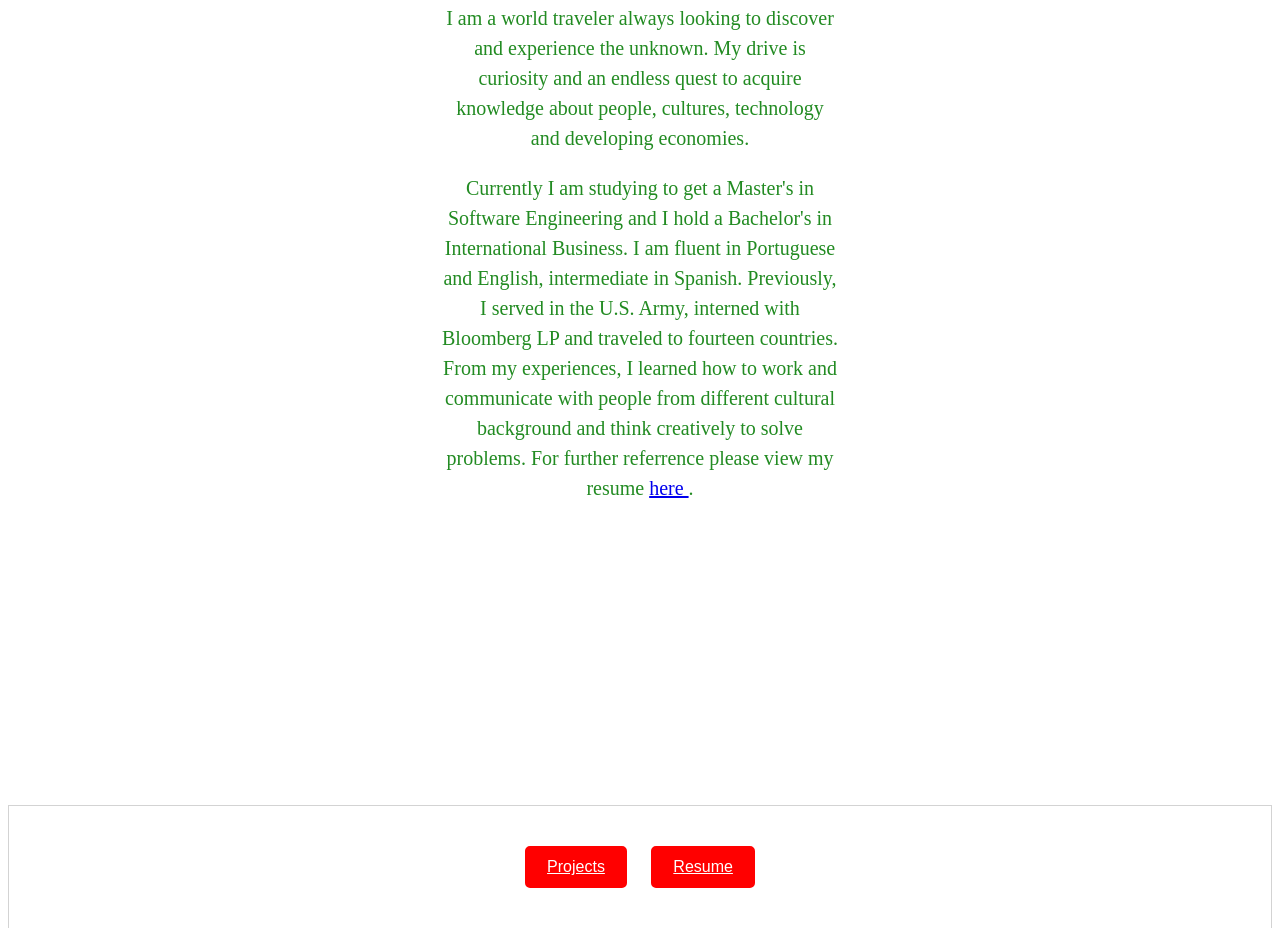
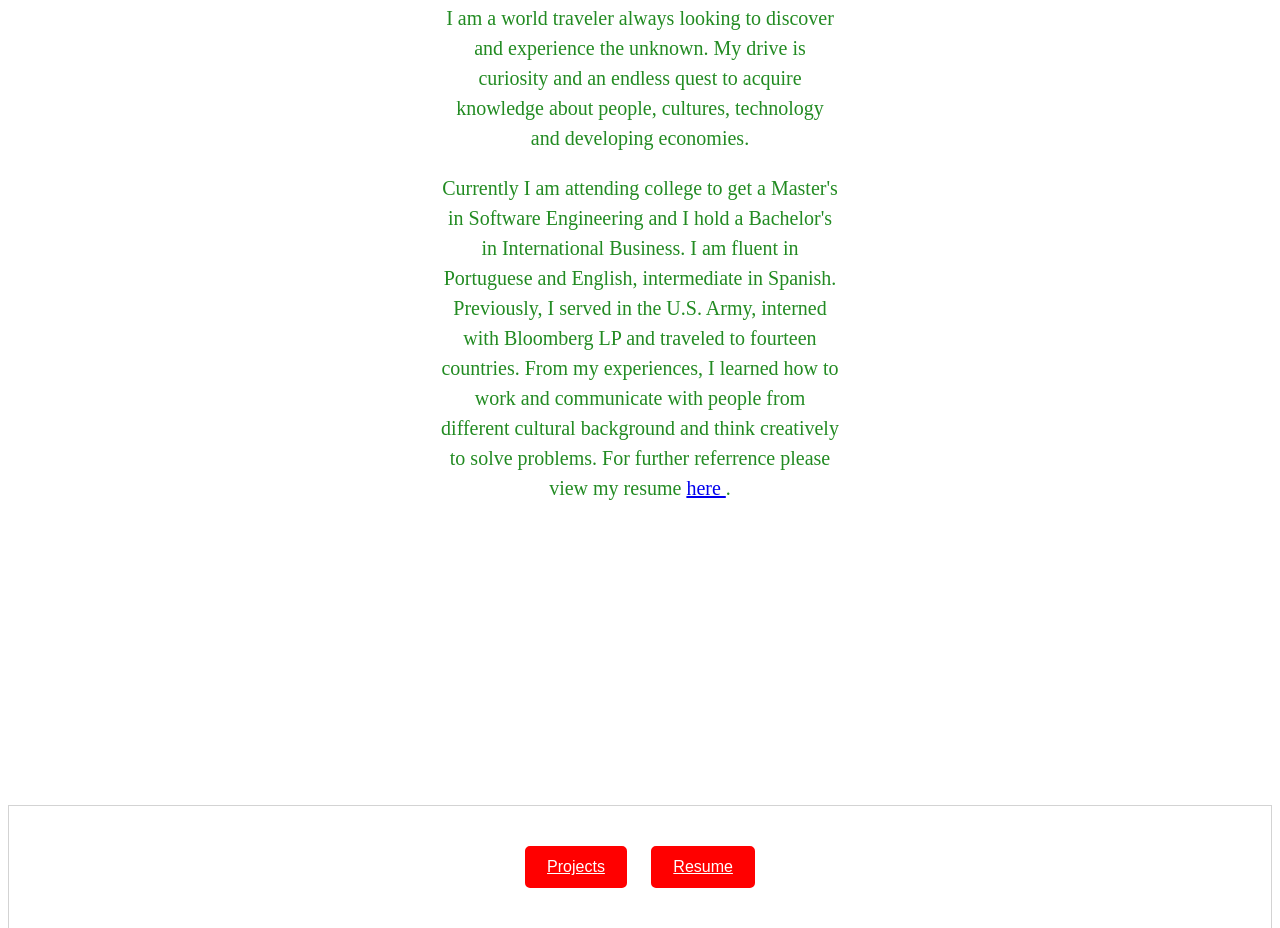
Before and after one commit to AL-Theo/al-theo.github.com, a plain HTML site: page index.html in a window 1280 px wide. Shown: the part 827-1755 px from the top of the page. Drawn offline with Linux system fonts and the light colour scheme.

Commit message:
Update index.html

```diff
--- a/index.html
+++ b/index.html
@@ -15,7 +15,7 @@
 
   <nav class = "navigation">
     <ul>
-      <a href = "Resume.pdf"> Resume </a>
+      <a href = "Resume.pdf"> Resume</a>
       <a href = "https://github.com/al-theo"> Projects </a>
     </ul>
   </nav>
@@ -37,7 +37,7 @@
   </p>
 
   <p>
-	 Currently I am studying to get a Master's in Software Engineering and I hold a Bachelor's in International Business. I am fluent in Portuguese and English, intermediate in Spanish. Previously, I served in the U.S. Army, interned with Bloomberg LP and traveled to fourteen countries. From my experiences, I learned how to work and communicate with people from different cultural background and think creatively to solve problems. For further referrence please view my resume <a href = "Resume.pdf"> here </a>.
+	 Currently I am attending college to get a Master's in Software Engineering and I hold a Bachelor's in International Business. I am fluent in Portuguese and English, intermediate in Spanish. Previously, I served in the U.S. Army, interned with Bloomberg LP and traveled to fourteen countries. From my experiences, I learned how to work and communicate with people from different cultural background and think creatively to solve problems. For further referrence please view my resume <a href = "Resume.pdf"> here </a>.
   </p>
 
   </div>
```
